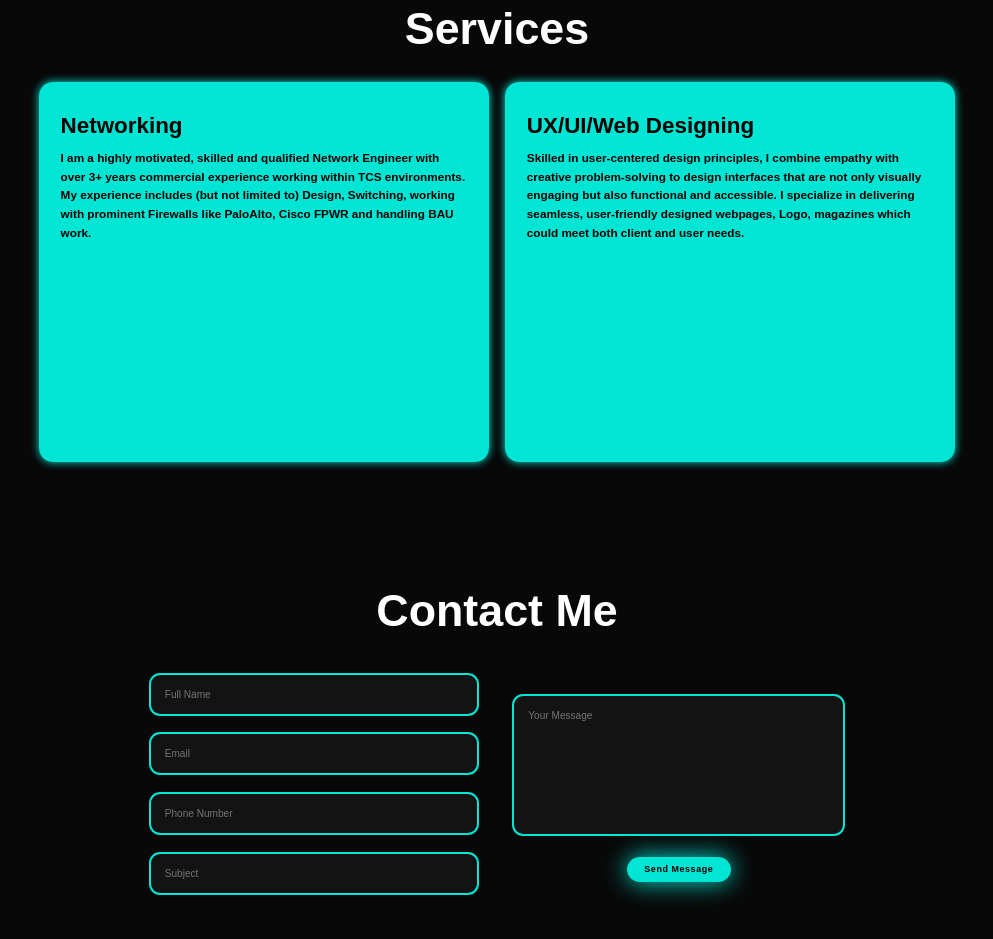
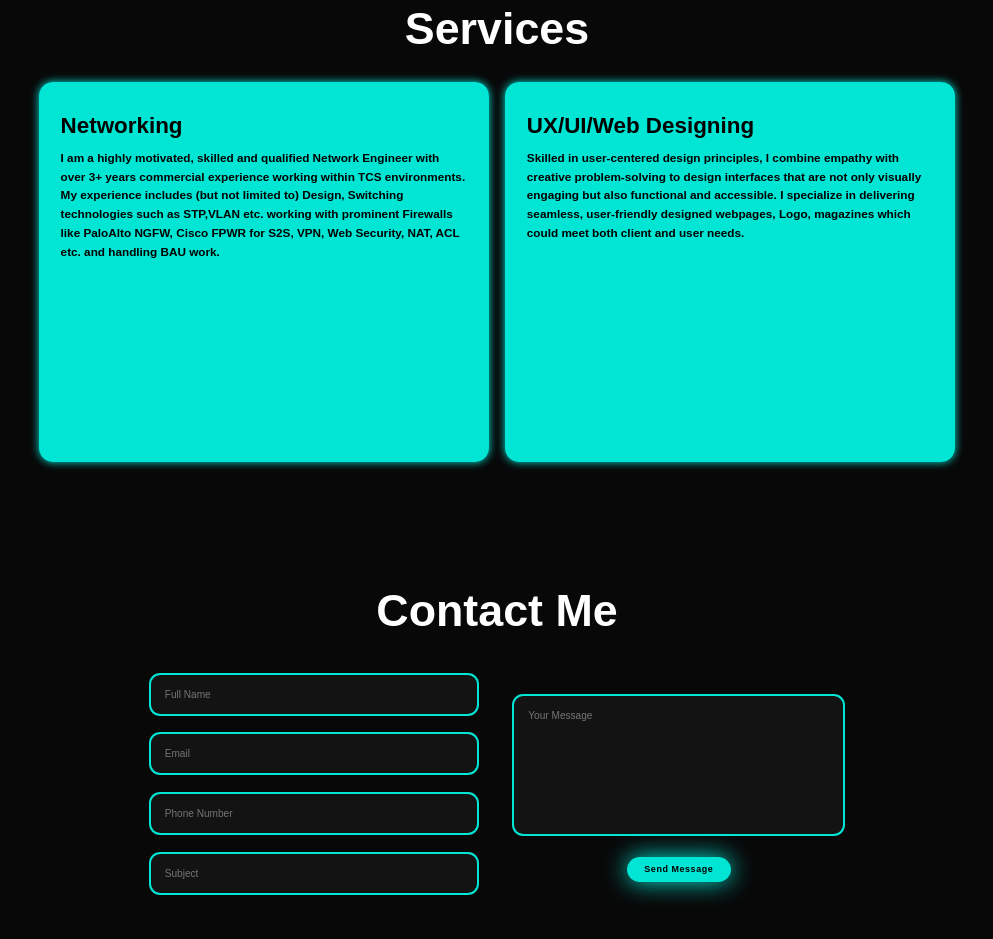
Before and after one commit to Thouheer/My-Portfolio, a plain HTML site: page index.html in a window 1280 px wide. Shown: the part 2496-3435 px from the top of the page, without its empty margins (143-1136 px from the left). Drawn offline with nearby package versions, Linux system fonts and the light colour scheme.

Commit message:
Update index.html

```diff
--- a/index.html
+++ b/index.html
@@ -100,7 +100,7 @@
                                 <div class="service-box">
                                 <div class="service-info">
                                 <h4>Networking</h4>
-                                <p>I am a highly motivated, skilled and qualified Network Engineer with over 3+ years commercial experience working within TCS environments. My experience includes (but not limited to) Design, Switching, working with prominent Firewalls like PaloAlto, Cisco FPWR and handling BAU work.
+                                <p>I am a highly motivated, skilled and qualified Network Engineer with over 3+ years commercial experience working within TCS environments. My experience includes (but not limited to) Design, Switching technologies such as STP,VLAN etc. working with prominent Firewalls like PaloAlto NGFW, Cisco FPWR for S2S, VPN, Web Security, NAT, ACL etc. and handling BAU work.
 </p>
                                 </div>
                                 </div>
```
